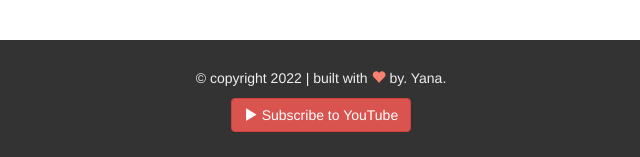
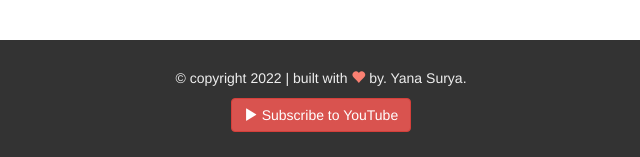
Before and after one commit to Yanasurya1989/web_profil, a plain HTML site: page index.html in a window 1280 px wide. Shown: the part 3626-3783 px from the top of the page, 319-959 px from the left. Drawn offline with Linux system fonts and the light colour scheme.

Commit message:
do assignment

```diff
--- a/index.html
+++ b/index.html
@@ -162,7 +162,7 @@
             <div class="container text-center">
                 <div class="row">
                     <div class="col-sm-12">
-                        <p>&copy; copyright 2022 | built with <i class="glyphicon glyphicon-heart"></i> by. <a href="http://Facebook.com/Yana Surya">Yana</a>.</p>
+                        <p>&copy; copyright 2022 | built with <i class="glyphicon glyphicon-heart"></i> by. <a href="http://Facebook.com/Yana Surya">Yana Surya</a>.</p>
                     </div>
                 </div>
                 <div class="row">
```
